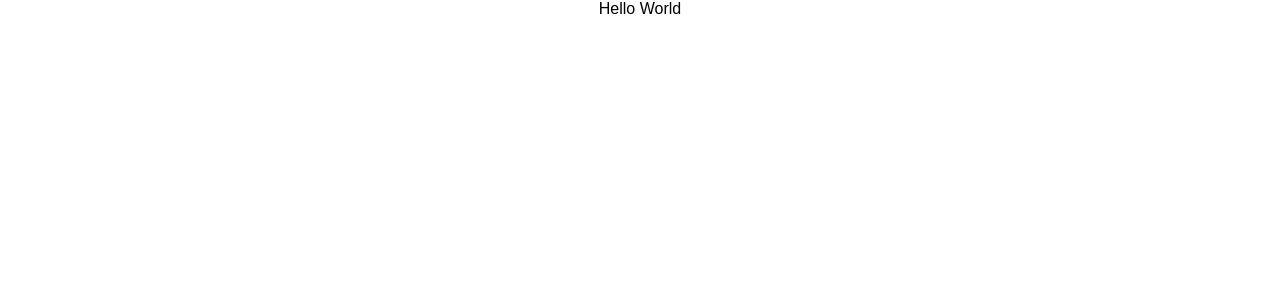
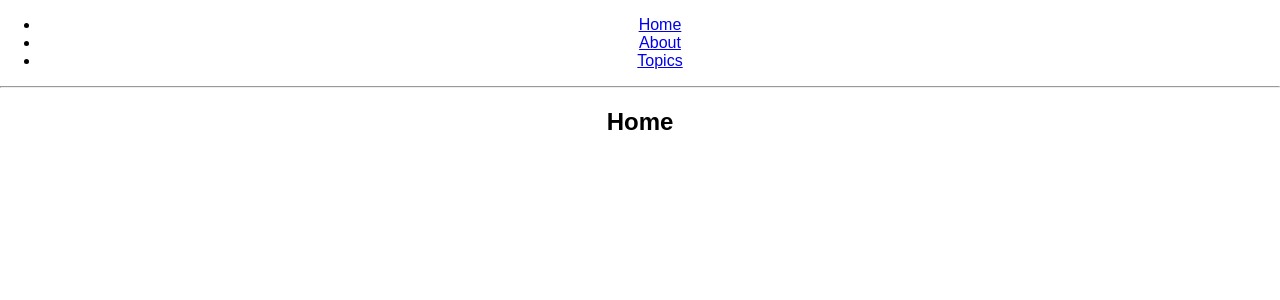
Before and after one commit to RatchanonPang/pages, a React (Create React App) app: page / in a window 1280 px wide. Shown: the top 300 px of the page. Built offline with nearby package versions, Linux system fonts and the light colour scheme.

Commit message:
เพิ่มBasicExample

```diff
--- a/src/App.js
+++ b/src/App.js
@@ -1,12 +1,13 @@
 import React, { Component } from 'react';
 import logo from './logo.svg';
 import './App.css';
+import BasicExample from './BasicExample'
 
 class App extends Component {
   render() {
     return (
       <div className="App">
-        Hello World
+        <BasicExample/>
       </div>
     );
   }
--- /dev/null
+++ b/src/BasicExample.js
@@ -0,0 +1,72 @@
+import React from 'react'
+import {
+  BrowserRouter as Router,
+  Route,
+  Link
+} from 'react-router-dom'
+
+const BasicExample = () => (
+  <Router>
+    <div>
+      <ul>
+        <li><Link to="/">Home</Link></li>
+        <li><Link to="/about">About</Link></li>
+        <li><Link to="/topics">Topics</Link></li>
+      </ul>
+
+      <hr/>
+
+      <Route exact path="/" component={Home}/>
+      <Route path="/about" component={About}/>
+      <Route path="/topics" component={Topics}/>
+    </div>
+  </Router>
+)
+
+const Home = () => (
+  <div>
+    <h2>Home</h2>
+  </div>
+)
+
+const About = () => (
+  <div>
+    <h2>About</h2>
+  </div>
+)
+
+const Topics = ({ match }) => (
+  <div>
+    <h2>Topics</h2>
+    <ul>
+      <li>
+        <Link to={`${match.url}/rendering`}>
+          Rendering with React
+        </Link>
+      </li>
+      <li>
+        <Link to={`${match.url}/components`}>
+          Components
+        </Link>
+      </li>
+      <li>
+        <Link to={`${match.url}/props-v-state`}>
+          Props v. State
+        </Link>
+      </li>
+    </ul>
+
+    <Route path={`${match.url}/:topicId`} component={Topic}/>
+    <Route exact path={match.url} render={() => (
+      <h3>Please select a topic.</h3>
+    )}/>
+  </div>
+)
+
+const Topic = ({ match }) => (
+  <div>
+    <h3>{match.params.topicId}</h3>
+  </div>
+)
+
+export default BasicExample
```
